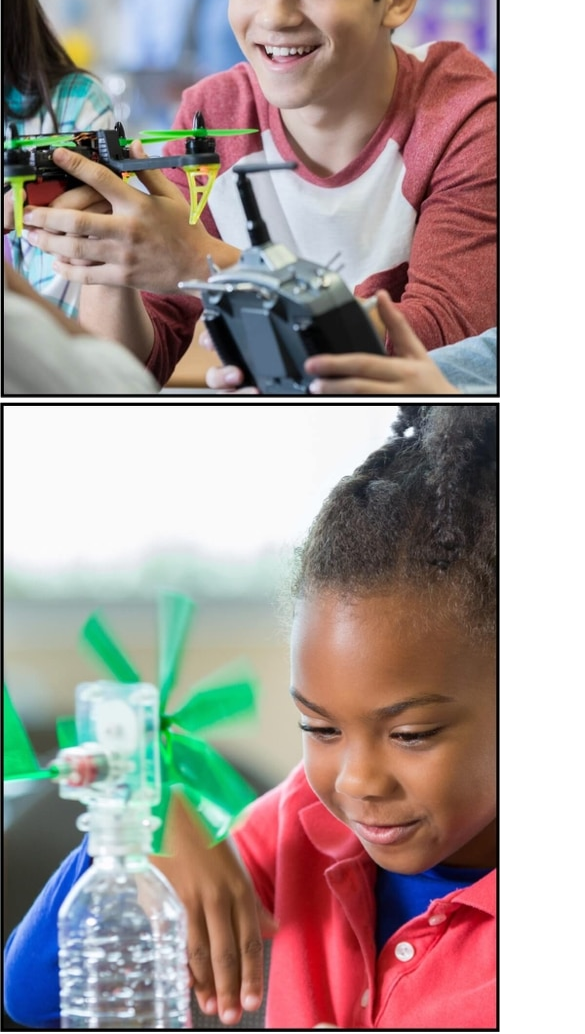
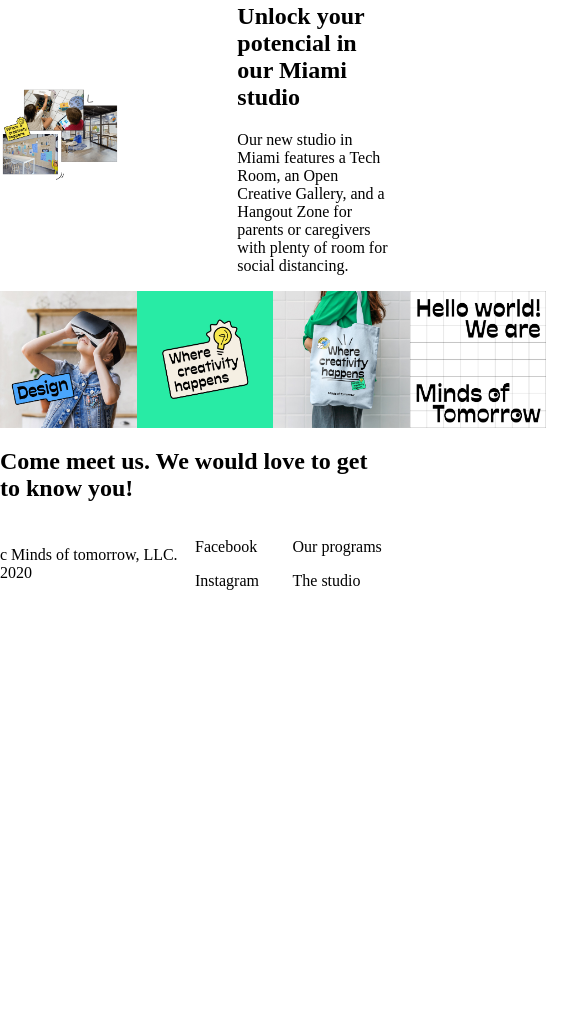
Before and after one commit to holajulio/Minds_of_Tomorrow, a plain HTML site: page index.html in a window 390 px wide. Shown: the part 1140-2174 px from the top of the page, 585 px wide, since content can reach past the window. After the commit the page ends 1746 px from the top, so only its background shows below. Drawn offline with Linux system fonts and the light colour scheme.

Commit message:
css bases
las bases del css finalizado ahora queda poner algunas cosas ya sea como el color de fondo, que todo este bien alineado, y poner las media query

```diff
--- a/css/style.css
+++ b/css/style.css
@@ -33,3 +33,31 @@
   height: auto;
 
 }
+.section2{
+  display: flex;
+  align-items: center;
+}
+.section2 img{
+  max-width: 25%;
+  height: auto;
+  margin: 5%;
+}
+
+.section4{
+  display: flex;
+  align-items: center;
+}
+.section4 img{
+  max-width: 35%;
+  height: auto;
+}
+footer{
+  display: flex;
+  align-items: center;
+}
+.foo1{
+  width: 50%;
+}
+.foo2{
+  width: 25%;
+}
--- a/index.html
+++ b/index.html
@@ -28,7 +28,10 @@
             <div>
                 <h2>Innovative programs for ages 6 to 13</h2>
             </div>
-            <div>
+            <br>
+            <br>
+            <br>
+            <div class="section2">
                 <img src="./img/section-2-a.jpeg" alt="">
                 <img src="./img/section-2-b.jpeg" alt="">
                 <img src="./img/section-2-c.jpeg" alt="">
@@ -44,21 +47,22 @@
                 <p>Our new studio in Miami features a Tech Room, an Open Creative Gallery, and a Hangout Zone for parents or caregivers with plenty of room for social distancing.</p>
             </div>
         </div>
-        <div>
+        <div class="section4">
             <img src="./img/section-4-a.jpg">
             <img src="./img/section-4-b.jpg">
             <img src="./img/section-4-c.jpg">
+            <img src="./img/section-4-d.jpg">
         </div>
         <div>
             <h2>Come meet us. We would love to get to know you!</h2>
         </div>
         <footer>
-            <div>c Minds of tomorrow, LLC. 2020</div>
-            <div>
+            <div class="foo1">c Minds of tomorrow, LLC. 2020</div>
+            <div class="foo2">
                 <p>Facebook</p>
                 <p>Instagram</p>
             </div>
-            <div>
+            <div class="foo2">
                 <p>Our programs</p>
                 <p>The studio</p>
             </div>
```
